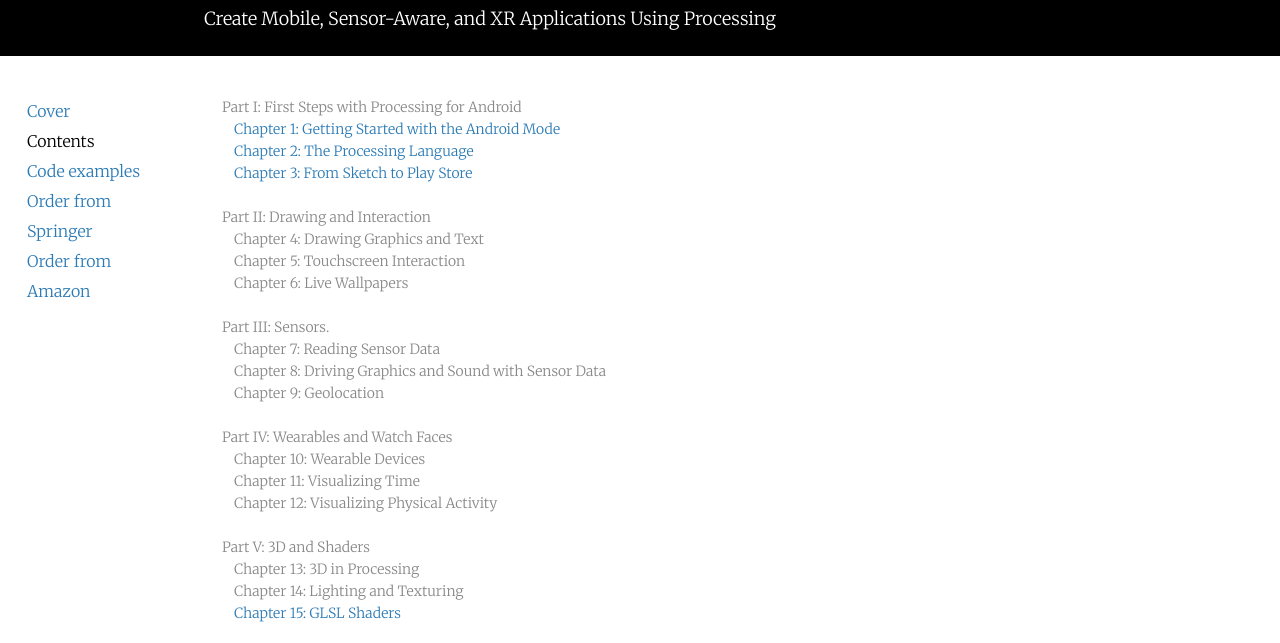
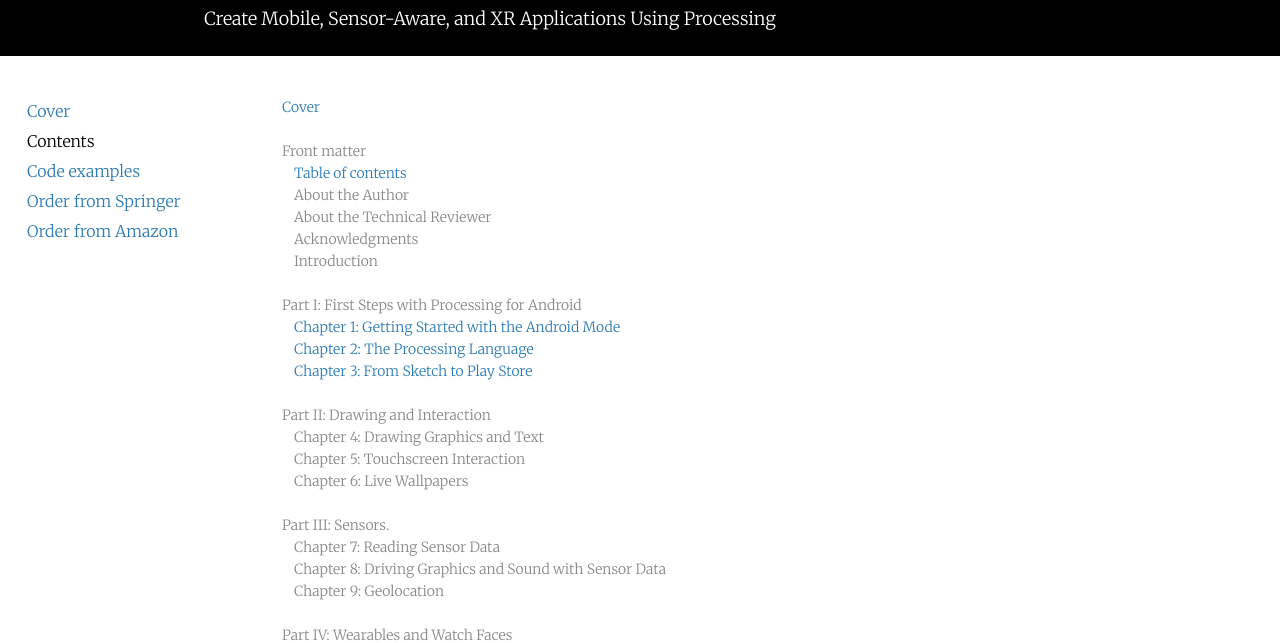
Before and after one commit to codeanticode/processing-for-android-book, a plain HTML site: page contents.html in a window 1280 px wide. Shown: the part 84-727 px from the top of the page. Drawn offline with Linux system fonts and the light colour scheme.

Commit message:
minor updates to cover and contents pages

```diff
--- a/contents.html
+++ b/contents.html
@@ -31,6 +31,19 @@
             <section class="container main-text">
 
               <ul style="list-style: none;">
+
+                <li><a href="chapters/processing-for-android-2nd-edition-cover.pdf" target="_black">Cover</a></li><br>
+
+                <li>Front matter
+                  <ul style="list-style: none;">
+                    <li><a href="chapters/processing-for-android-2nd-edition-toc.pdf" target="_black">Table of contents</a></li>
+                    <li>About the Author</li>
+                    <li>About the Technical Reviewer</li>
+                    <li>Acknowledgments</li>
+                    <li>Introduction</li>
+                  </ul>
+                </li><br>
+
                 <li>Part I: First Steps with Processing for Android
                   <ul style="list-style: none;">
                     <li><a href="chapters/processing-for-android-2nd-edition-chapter-1.pdf" target="_black">Chapter 1: Getting Started with the Android Mode</a></li>
@@ -86,6 +99,8 @@
                   </ul>
                 </li><br>
 
+                <li><a href="chapters/processing-for-android-2nd-edition-index.pdf" target="_black">Index</a></li>
+
               </ul>
 
             </section>
--- a/css/main.css
+++ b/css/main.css
@@ -128,7 +128,7 @@ nav.site {
 	z-index: 2;
 
   float: left;
-  width: 190px;
+  width: 250px;
   padding: 40px 20px 20px;
   line-height: 30px;
   font-family: 'Merriweather', serif;
@@ -136,7 +136,7 @@ nav.site {
 
 .container {
   /* Configuration when the header and the site naviation are fixed */
-  margin-left: 190px;
+  margin-left: 250px;
   margin-top: 140px;
   margin-right: 0;
   margin-bottom: 0;
```
Also changed, not shown: index.html (+2 -2 lines), 3 other files.
